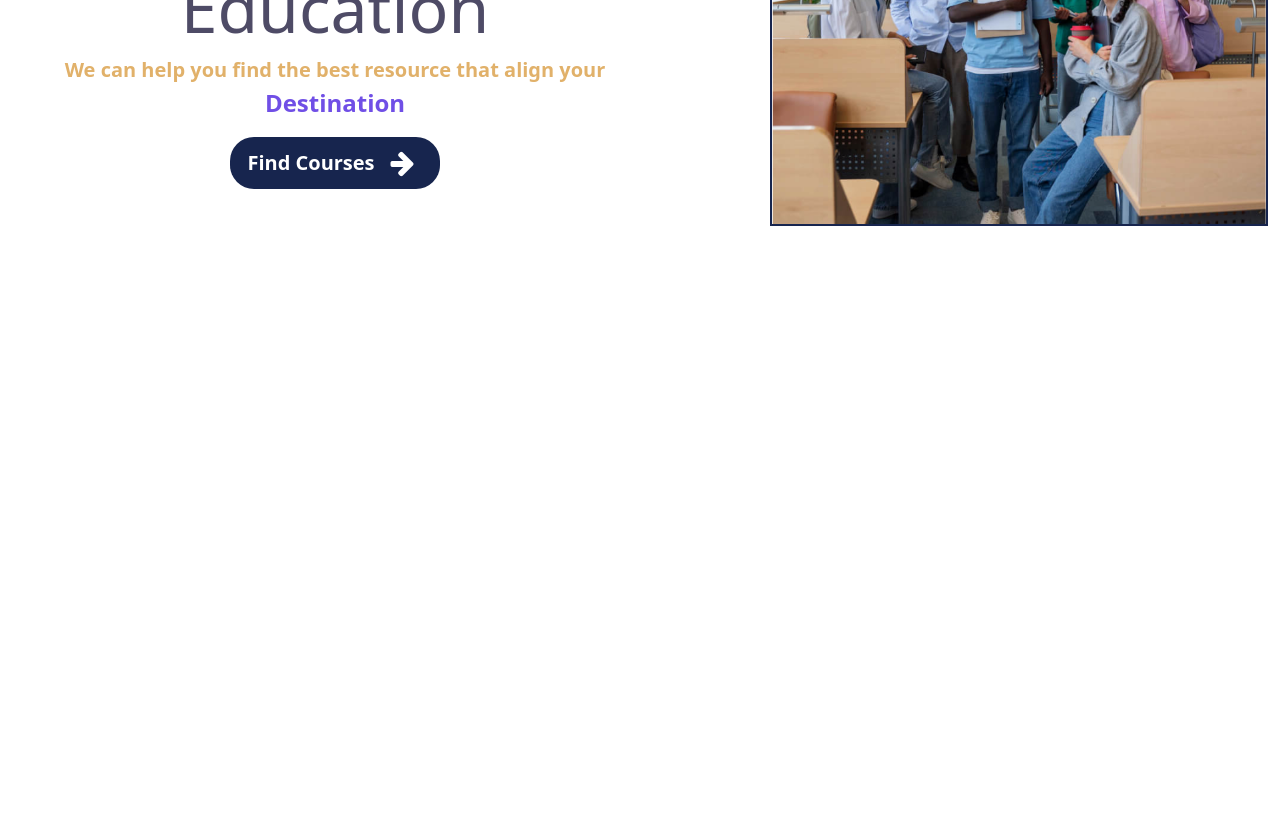
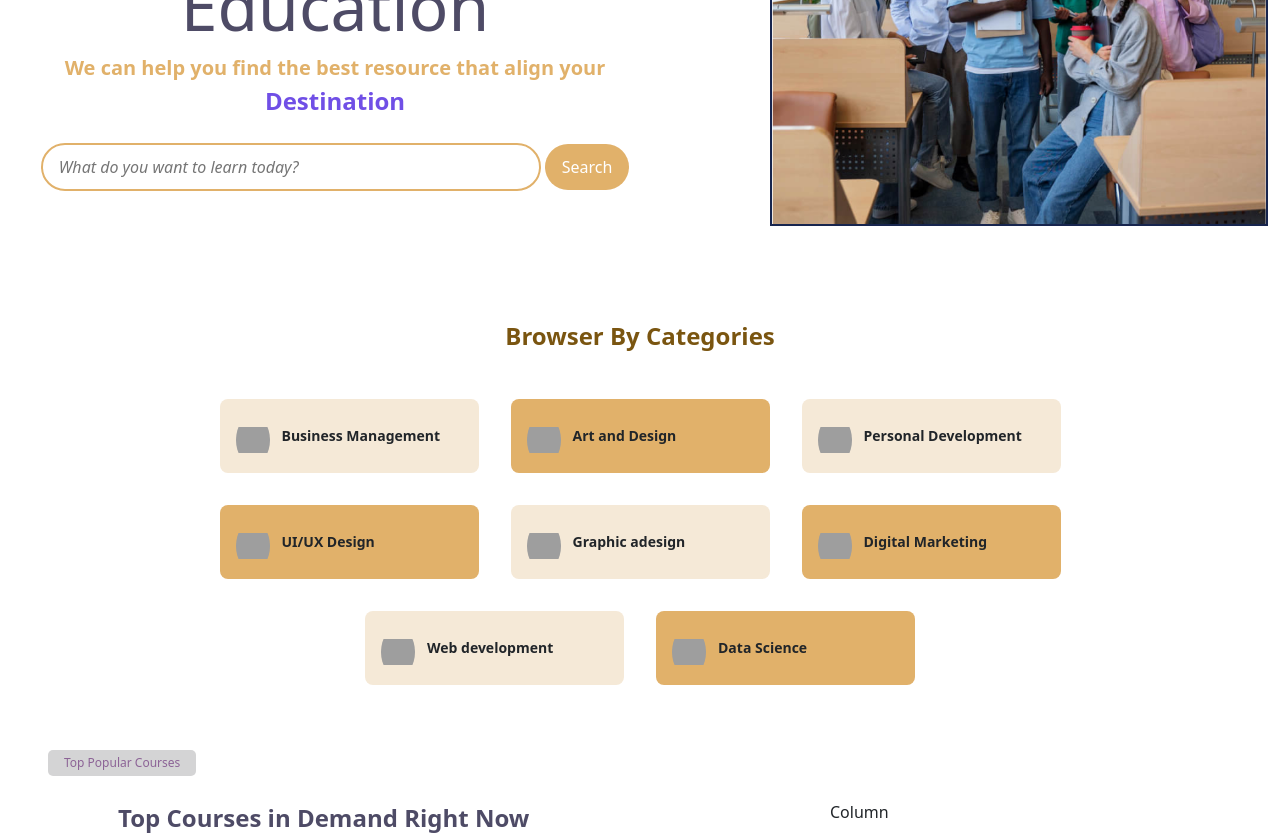
Before and after one commit to pujalakhe/CourseRecom-Frontend-, an Angular app: page /home in a window 1280 px wide. Shown: the part 340-1176 px from the top of the page. Before the commit the page ends 800 px from the top, so only its background shows below. Built offline with nearby package versions, Linux system fonts and the light colour scheme; grey boxes are pictures that could not be loaded.

Commit message:
feat:landing page

```diff
--- a/src/app/components/home/home.component.html
+++ b/src/app/components/home/home.component.html
@@ -1,18 +1,5 @@
 <app-navbar></app-navbar>
-<!-- <div class="search-container mt-4">
-  <form
-    class="d-flex align-items-center justify-content-center gap-2"
-    role="search"
-  >
-    <input
-      class="search-input"
-      type="search"
-      placeholder="Search For Courses"
-      aria-label="Search"
-    />
-    <button class="btn" type="submit">Search</button>
-  </form>
-</div> -->
+<!-- landing page -->
 <div class="container-fluid">
   <div class="row">
     <div class="col text-container my-auto text-center">
@@ -25,10 +12,20 @@
         <span class="special-txt text-l">Destination</span>
       </p>
 
-      <button class="btn mb-3 mb-lg-0 semi-bold-l">
-        Find Courses
-        <i class="fa fa-arrow-right px-2 fs-3"></i>
-      </button>
+      <div class="search-container mt-4 mb-4 mb-lg-0">
+        <form
+          class="d-flex align-items-center justify-content-center gap-1"
+          role="search"
+        >
+          <input
+            class="search-input"
+            type="search"
+            placeholder="What do you want to learn today?"
+            aria-label="Search"
+          />
+          <button class="btn" type="submit">Search</button>
+        </form>
+      </div>
     </div>
 
     <div class="col img-container mt-lg-5">
@@ -40,3 +37,36 @@
     </div>
   </div>
 </div>
+<!-- Course Categories -->
+<div class="container text-center mt-5 pt-5">
+  <div class="row text-center">
+    <h5 class="text-l category-title mb-5">Browser By Categories</h5>
+  </div>
+  <div class="row px-5 g-3 justify-content-center">
+    <div
+      class="col-3 m-3 px-2 py-2"
+      *ngFor="let course_category of courseCategories; let i = index"
+      [ngStyle]="{ 'background-color': getBackgroundColor(i) }"
+    >
+      <section class="d-flex align-items-center">
+        <img
+          [src]="course_category.course_img"
+          alt="{{ course_category.course_name }} Image"
+          class="course-img mt-2 px-2"
+        />
+        <span class="px-1 semi-bold-sm">{{ course_category.course_name }}</span>
+      </section>
+    </div>
+  </div>
+</div>
+
+<!-- Popular Courses -->
+<section class="popular-course-container mt-5 px-5">
+  <p class="font-normal subtitle px-3 py-1">Top Popular Courses</p>
+  <div class="container px-5 mt-2">
+    <div class="row">
+      <div class="col-8 caption text-l">Top Courses in Demand Right Now</div>
+      <div class="col-3">Column</div>
+    </div>
+  </div>
+</section>
--- a/src/app/components/home/home.component.scss
+++ b/src/app/components/home/home.component.scss
@@ -1,37 +1,3 @@
-.search-container {
-  position: relative;
-
-  .fa-search {
-    position: absolute;
-    z-index: 1;
-  }
-
-  .search-input {
-    border: 2px solid var(--color-line);
-    border-radius: 8px;
-    padding: 6px 10px;
-    width: 500px;
-    outline: none;
-  }
-  input::placeholder {
-    color: var(
-      --color-placeholder
-    ); /* Change the color of the placeholder text */
-    background: var(--color-secondary-bg);
-    font-style: italic; /* Change the font style of the placeholder */
-    font-size: var(--font-text-m); /* Set the font size */
-  }
-  .btn {
-    border: 2px solid var(--color-line);
-    border-radius: 8px;
-    padding: 4px 8px;
-
-    &:hover {
-      background-color: var(--color-line);
-      color: var(--color-text-white);
-    }
-  }
-}
 .row {
   .text-container {
     padding-left: var(--padding-xxl);
@@ -46,25 +12,32 @@
     .special-txt {
       color: var(--color-text-special);
     }
-    .btn {
-      background-color: var(--color-btn-dark);
-      color: var(--color-text-white);
-      padding: 10px 16px;
-      border-radius: 24px;
-      border: 1px solid transparent; /* To ensure no extra borders */
-      transition: all 0.3s ease; /* Smooth transition */
-      cursor: pointer; /* Pointer cursor on hover */
-      display: inline-flex; /* Use flexbox for alignment */
-      align-items: center; /* Vertically center align the items */
-      justify-content: center; /* Center align the text and icon horizontally */
-      gap: var(--gap-sm); /* Add space between the text and the icon */
-      &:hover {
-        background-color: var(
-          --color-primary-bg
-        ); /* Lighter shade of the button color */
-        color: var(--color-text-dark); /* Darker shade for text */
-        box-shadow: var(--box-shadow-1); /* Subtle shadow effect */
-        transform: translateY(-2px); /* Slight lift effect */
+    .search-container {
+      position: relative;
+
+      .fa-search {
+        position: absolute;
+        z-index: 1;
+      }
+
+      .search-input {
+        border: 2px solid var(--color-line);
+        border-radius: 24px;
+        padding: 10px 16px;
+        width: 500px;
+        outline: none;
+      }
+      input::placeholder {
+        font-style: italic; /* Change the font style of the placeholder */
+        font-size: var(--font-text-m); /* Set the font size */
+      }
+
+      .btn {
+        background-color: var(--color-line);
+        color: var(--color-text-white);
+        padding: 10px 16px;
+        border-radius: 24px;
+        border: 1px solid transparent;
       }
     }
   }
@@ -78,4 +51,35 @@
       border: 2px solid var(--color-btn-dark);
     }
   }
+
+  // course category
+
+  .category-title {
+    color: var(--color-placeholder);
+  }
+  .col-3 {
+    border-radius: 8px;
+    word-wrap: break-word;
+    overflow: hidden;
+    white-space: normal;
+    .course-img {
+      width: 50px;
+      height: 50px;
+      border-radius: 50%;
+      object-fit: contain;
+    }
+  }
 }
+// poupular course
+.popular-course-container {
+  .subtitle {
+    color: var(--color-grayscale-body);
+    background-color: var(--color-border-bottom);
+    display: inline-block;
+    border-radius: 5px;
+  }
+  .caption {
+    color: var(--color-grayscale-body-weak);
+    font-style: bold;
+  }
+}
--- a/src/app/components/home/home.component.ts
+++ b/src/app/components/home/home.component.ts
@@ -1,11 +1,25 @@
-import { Component } from '@angular/core';
+import { Component, inject, OnInit } from '@angular/core';
 import { NavbarComponent } from '../navbar/navbar.component';
+import { CourseCategoryService } from '../../services/course-category.service';
+import { CommonModule } from '@angular/common';
+import { CourseCategory } from '../../models/course-category';
 
 @Component({
   selector: 'app-home',
   standalone: true,
-  imports: [NavbarComponent],
+  imports: [NavbarComponent, CommonModule],
   templateUrl: './home.component.html',
   styleUrl: './home.component.scss',
 })
-export class HomeComponent {}
+export class HomeComponent implements OnInit {
+  courseCategories: CourseCategory[] = [];
+
+  courseCategoryService = inject(CourseCategoryService);
+  ngOnInit() {
+    this.courseCategories = this.courseCategoryService.getAll();
+  }
+  getBackgroundColor(index: number): string {
+    // Change color based on the index or any other logic
+    return index % 2 === 0 ? '#f5e9d7' : '#e1b16a';
+  }
+}
```
